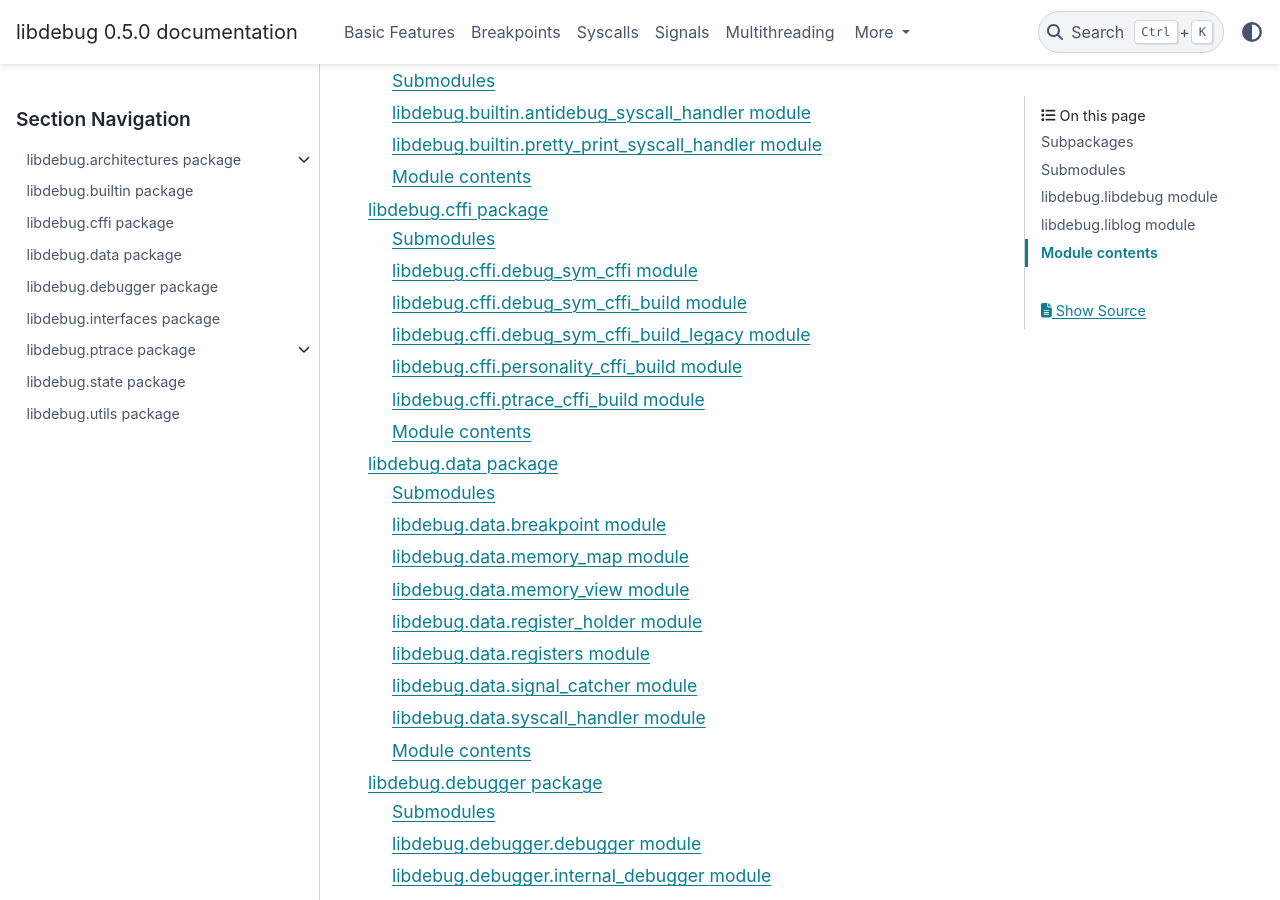
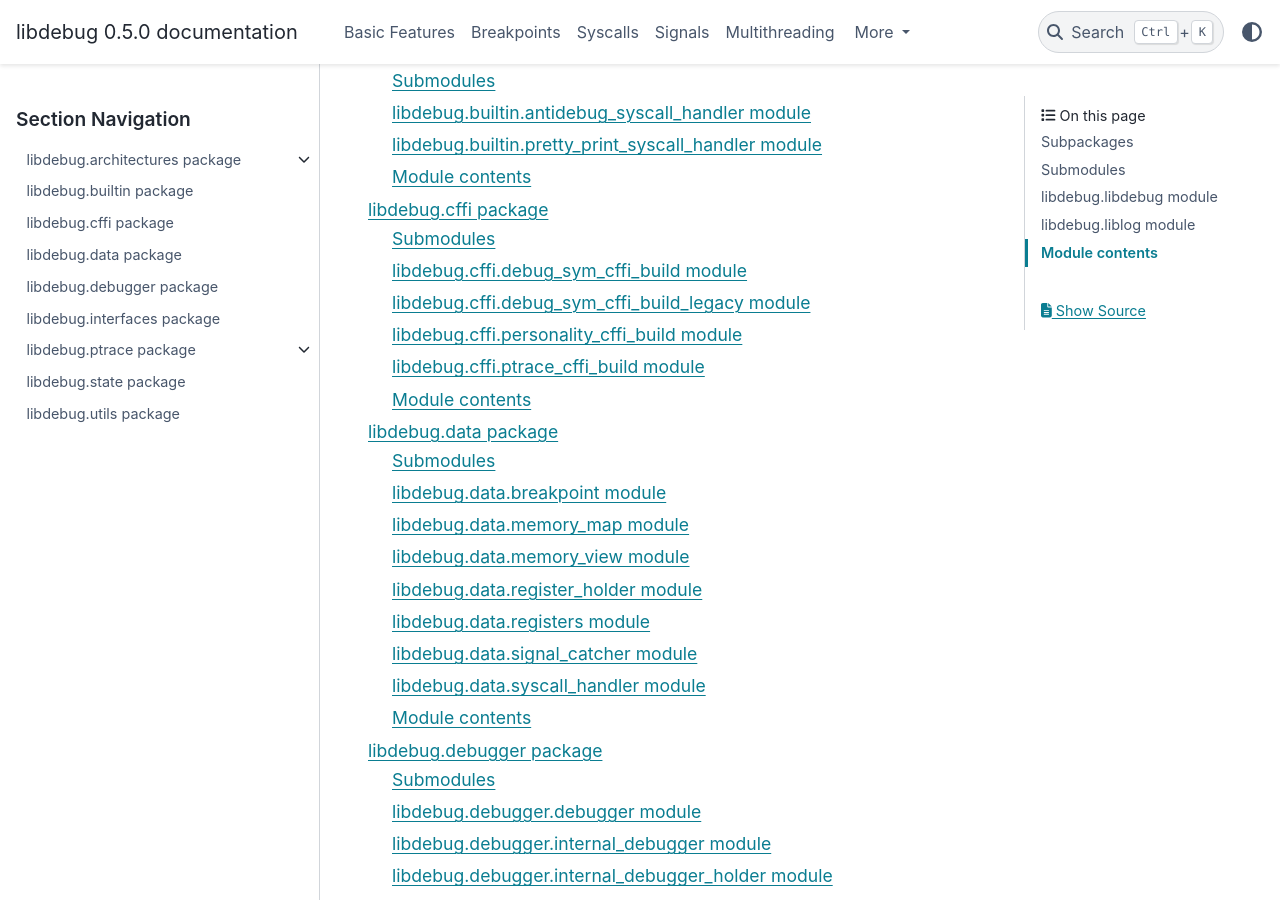
Before and after one commit to libdebug/libdebug, a Sphinx documentation site: the page built from docs/source/libdebug.rst, in a window 1280 px wide and 900 px high, scrolled down 946 px. Built offline with Sphinx 7.4.7 and the PyData theme 0.15.4, drawn with Linux system fonts in a browser that asks for light colours.

Commit message:
docs: fixed wrong code block

```diff
--- a/docs/source/basic_features.rst
+++ b/docs/source/basic_features.rst
@@ -145,12 +145,14 @@ By default, the memory access in libdebug is done using an hybrid addressing mod
 You can force the addressing mode by using the following syntax:
 
 .. code-block:: python
+
     d.memory[0x1000, 0x10, "absolute"]
     d.memory[0x1000, 0x10, "hybrid"]
 
 If you specify a full or a substring of a file name, libdebug will search for the memory map of the file and use the base address of the file as the base address for the relative addressing. If the file is not found or multiple matches are found, an exception is raised.
 
 .. code-block:: python
+
     d.memory[0x1000, 0x10, "file_name"]
     d.memory[0x1000, 0x10, "other_file_name"]
 
--- a/docs/source/libdebug.cffi.rst
+++ b/docs/source/libdebug.cffi.rst
@@ -3,14 +3,6 @@ libdebug.cffi package
 
 Submodules
 ----------
-
-libdebug.cffi.debug\_sym\_cffi module
--------------------------------------
-
-.. automodule:: libdebug.cffi.debug_sym_cffi
-   :members:
-   :undoc-members:
-   :show-inheritance:
 
 libdebug.cffi.debug\_sym\_cffi\_build module
 --------------------------------------------
```
